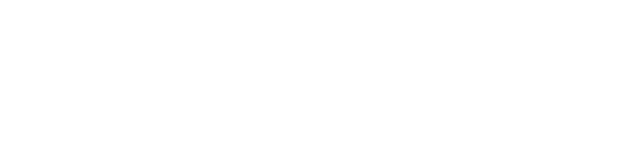
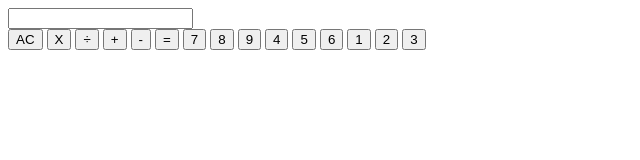
Before and after one commit to FhuSoe/Calculator, a plain HTML site: page index.html in a window 1280 px wide. Shown: the whole page, without its empty margins (0-640 px from the left). Drawn offline with Linux system fonts and the light colour scheme.

Commit message:
Add the divs for the container, displays and the buttons

```diff
--- a/index.html
+++ b/index.html
@@ -8,6 +8,27 @@
     <script src="calc.js" defer></script>
 </head>
 <body>
+    <div class="div-container">
+        <input type="text" class="display" readonly>
+        <div class="buttons">
+            <button class="button-clear">AC</button>
+            <button class="button-operator">X</button>
+            <button class="button-operator">÷</button>
+            <button class="button-operator">+</button>
+            <button class="button-operator">-</button>
+            <button class="button-operator">=</button>
 
+            <button class="button-number">7</button>
+            <button class="button-number">8</button>
+            <button class="button-number">9</button>
+            <button class="button-number">4</button>
+            <button class="button-number">5</button>
+            <button class="button-number">6</button>
+            <button class="button-number">1</button>
+            <button class="button-number">2</button>
+            <button class="button-number">3</button>
+
+        </div>
+    </div>
 </body>
 </html>
```
